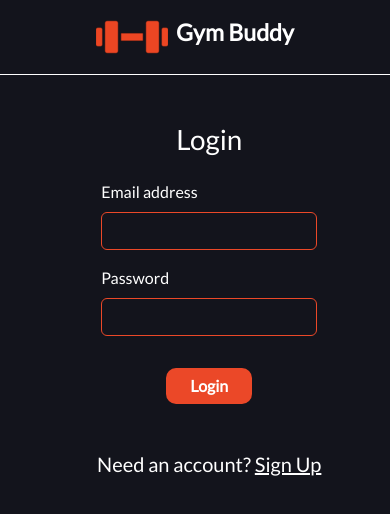
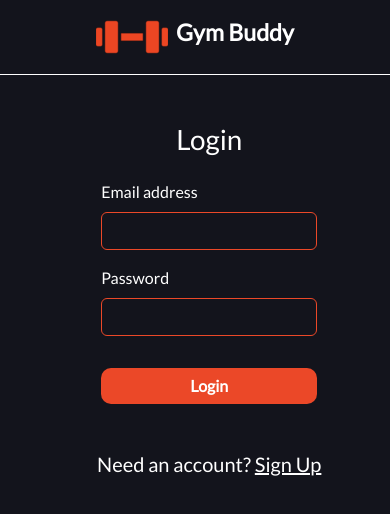
Before and after one commit to JOlivares123/GymBuddy, a React (Create React App) app: page /login in a window 390 px wide. Shown: the top 514 px of the page. Built offline with nearby package versions, Linux system fonts and the light colour scheme.

Commit message:
updated styling for mobile login + signup pages

```diff
--- a/src/routes/Login/LoginPage.jsx
+++ b/src/routes/Login/LoginPage.jsx
@@ -1,4 +1,5 @@
 import { CustButton } from '../../components/Button/CustButton'
+import { isMobile } from '../../utils/WindowSize'
 import './LoginPage.scss'
 
 export const LoginPage = () => {
@@ -15,7 +16,7 @@ export const LoginPage = () => {
                     <input type="password" className="form-control TransparentInput white" id="password"/>
                 </div>
             </form>
-            <CustButton text='Login' className='px-4 mt-3' />
+            <CustButton text='Login' className={isMobile() ? 'col-7 mt-3' : 'px-4 mt-3'} />
             <h5 className="mt-5">Need an account? <a className='white' href="/signup"> Sign Up</a></h5>
         </>
     )
--- a/src/routes/Signup/SignupPage.jsx
+++ b/src/routes/Signup/SignupPage.jsx
@@ -1,4 +1,6 @@
 import { useForm } from "react-hook-form"
+
+import {isMobile} from './../../utils/WindowSize'
 import { CustButton } from "../../components/Button/CustButton"
 import './SignupPage.scss'
 
@@ -24,7 +26,7 @@ export const SignupPage = () => {
                     <input type="password" className="form-control TransparentInput white" id="password"/>
                 </div>
             </form>
-            <CustButton text='Sign Up' className='px-4 mt-3' />
+            <CustButton text='Sign Up' className={isMobile() ? 'col-7 mt-3' : 'px-4 mt-3'} />
             <h5 className="mt-5">Already a user? <a className='white' href="/login"> Login</a></h5>
         </>
     )
```
